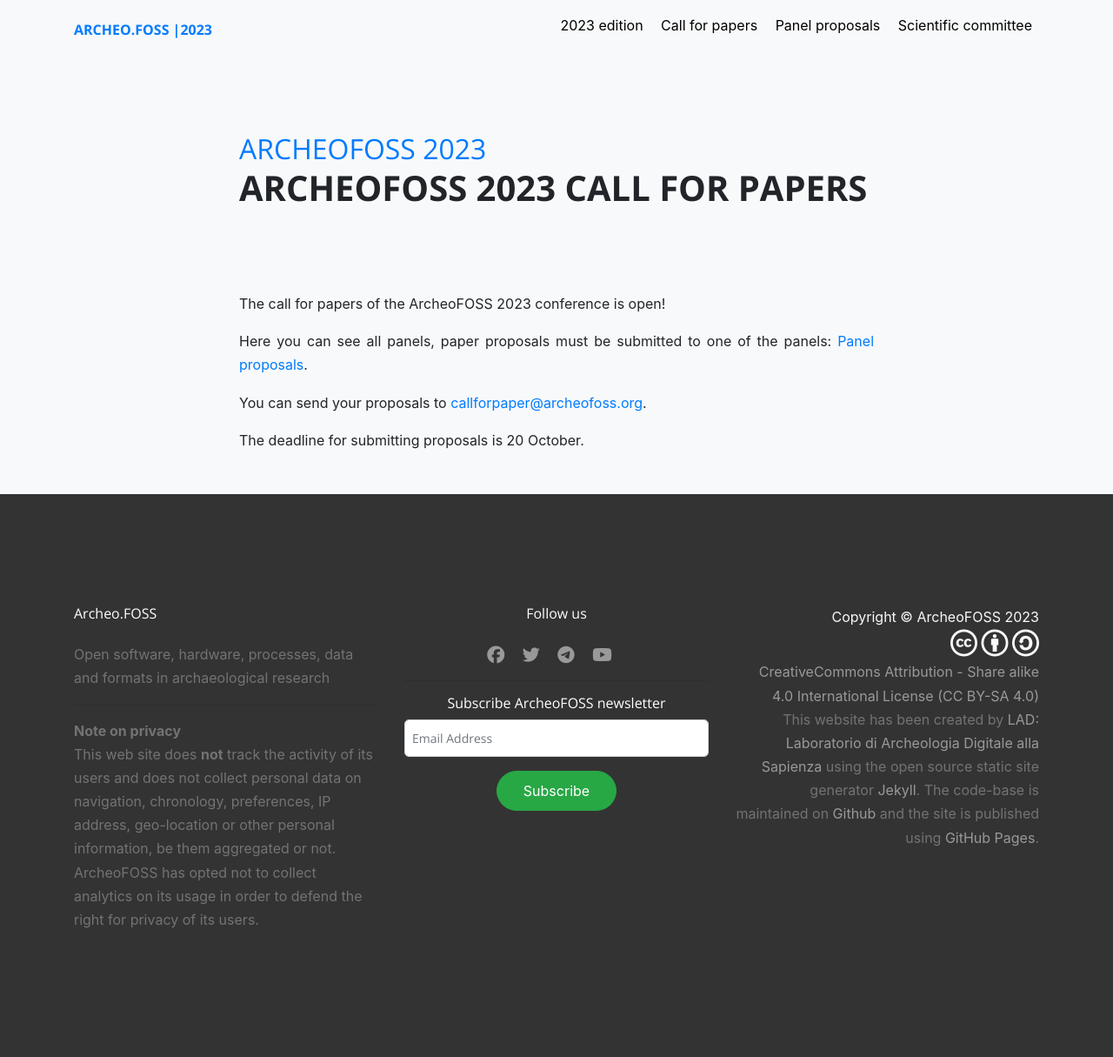
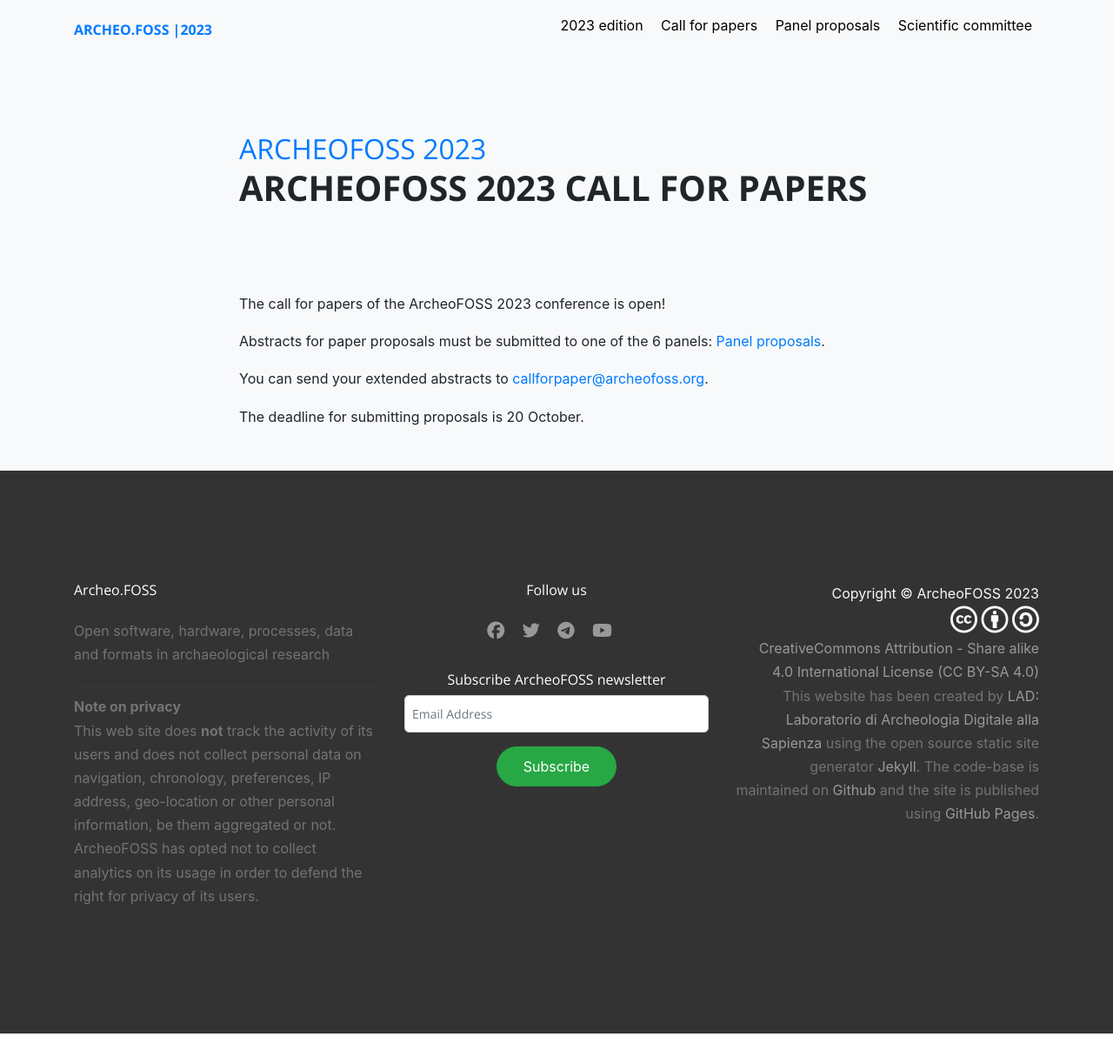
Before and after one commit to archeofoss/archeofoss, a Jekyll site: the page built from 2023/call-for-papers.md, in a window 1280 px wide. Shown: the whole page at 87% size. Built offline with Jekyll 4.4.1, drawn with Linux system fonts in a browser that asks for light colours; nearby versions of some CDN libraries; after the commit the page ends 1188 px from its top, so only the background shows below that.

Commit message:
Update call-for-papers.md

```diff
--- a/2023/call-for-papers.md
+++ b/2023/call-for-papers.md
@@ -6,8 +6,8 @@
 
 The call for papers of the ArcheoFOSS 2023 conference is open!
 
-Here you can see all panels, paper proposals must be submitted to one of the panels: [Panel proposals](linkto:https://www.archeofoss.org/2023/panel-proposals).
+Abstracts for paper proposals must be submitted to one of the 6 panels: [Panel proposals](https://www.archeofoss.org/2023/panel-proposals).
 
-You can send your proposals to [callforpaper@archeofoss.org](mailto:callforpaper@archeofoss.org).
+You can send your extended abstracts to [callforpaper@archeofoss.org](mailto:callforpaper@archeofoss.org).
 
 The deadline for submitting proposals is 20 October.
```
